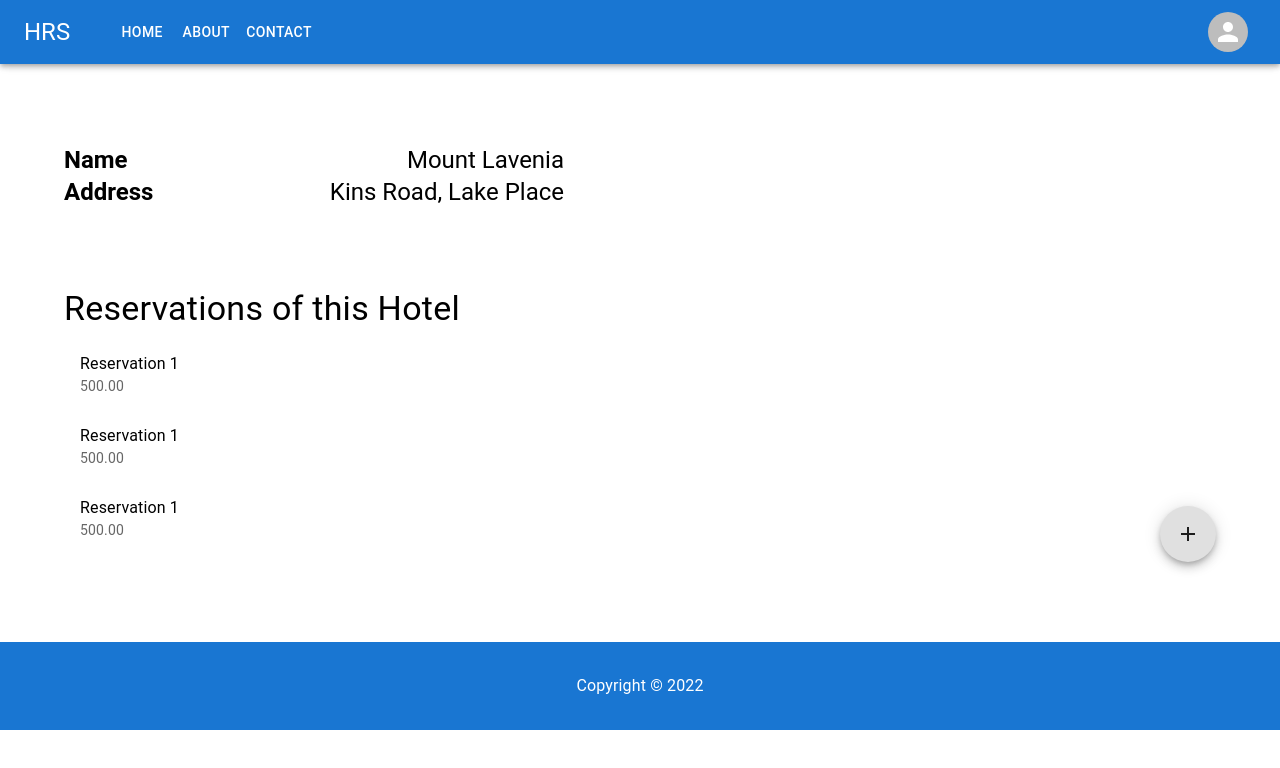
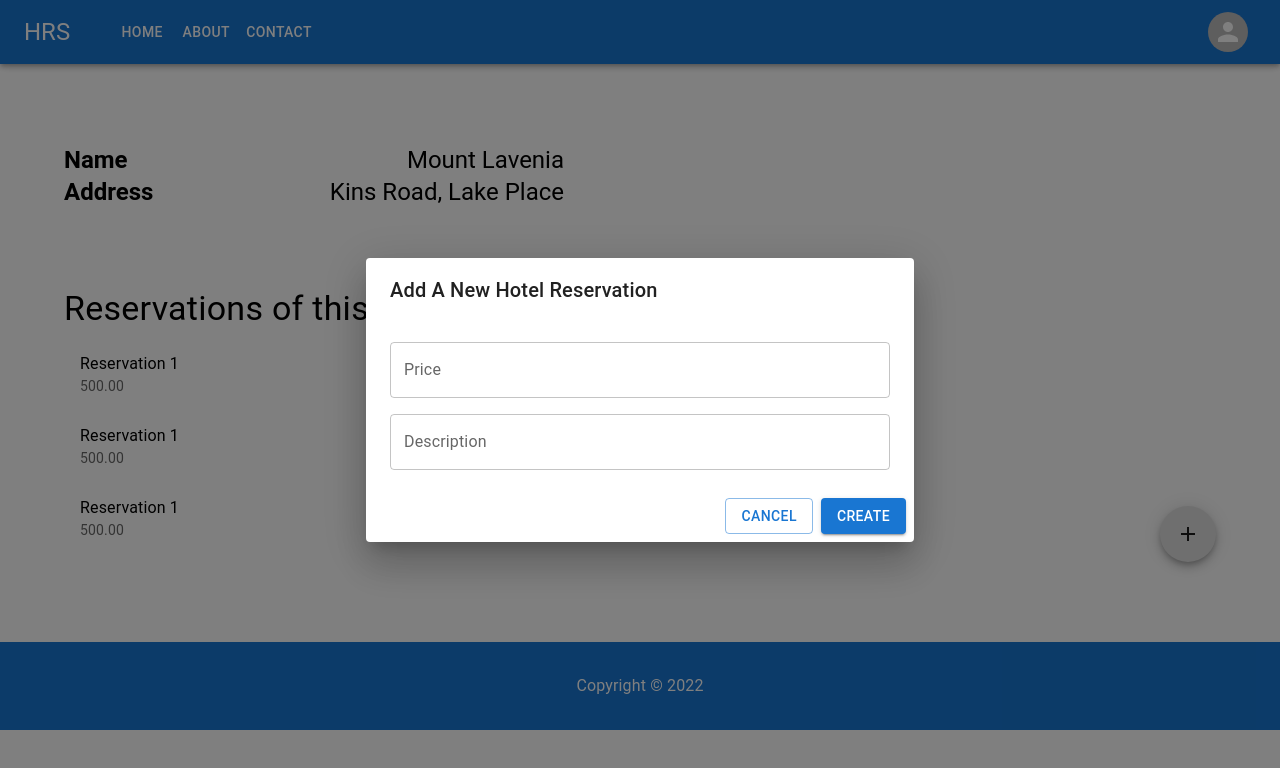
Before and after one commit to LassazVegaz/Hotel-Reservation-System, a React (Create React App) app in the folder frontend/: page / in a window 1280 px wide. Both pictures are taken after a click on the button 1188 px from the left and 534 px from the top of the page. Shown: the top 768 px of the page. Built offline with nearby package versions, Linux system fonts and the light colour scheme.

Commit message:
add or edit hotel res dialog

```diff
--- /dev/null
+++ b/frontend/src/components/AddEditReservationDialog/AddEditReservationDialog.tsx
@@ -0,0 +1,56 @@
+import {
+	Dialog,
+	DialogTitle,
+	Box,
+	DialogContent,
+	TextField,
+	DialogActions,
+	Button,
+} from "@mui/material";
+
+type AddEditReservationDialogProps = {
+	open: boolean;
+	onClose: () => void;
+};
+
+export const AddEditReservationDialog = ({
+	open,
+	onClose,
+}: AddEditReservationDialogProps) => {
+	return (
+		<Dialog open={open}>
+			<DialogTitle>Add A New Hotel Reservation</DialogTitle>
+
+			<Box component="form">
+				<DialogContent
+					sx={{
+						display: "flex",
+						flexDirection: "column",
+						width: 500,
+						rowGap: 2,
+					}}
+				>
+					<TextField label="Price" />
+					<TextField label="Description" />
+				</DialogContent>
+
+				<DialogActions>
+					<Button
+						variant="outlined"
+						color="primary"
+						onClick={onClose}
+					>
+						Cancel
+					</Button>
+					<Button
+						variant="contained"
+						color="primary"
+						onClick={onClose}
+					>
+						Create
+					</Button>
+				</DialogActions>
+			</Box>
+		</Dialog>
+	);
+};
--- a/frontend/src/pages/HotelVewPage/HotelReservations.tsx
+++ b/frontend/src/pages/HotelVewPage/HotelReservations.tsx
@@ -7,6 +7,8 @@ import {
 	ListItemText,
 	Typography,
 } from "@mui/material";
+import { useState } from "react";
+import { AddEditReservationDialog } from "../../components/AddEditReservationDialog/AddEditReservationDialog";
 
 const ReservationsList = () => {
 	return (
@@ -25,7 +27,10 @@ const ReservationsList = () => {
 };
 
 export const HotelReservations = () => {
+	const [openDialog, setOpenDialog] = useState(false);
+
 	return (
+		<>
 			<Box mt={10} position="relative">
 				<Typography variant="h4">Reservations of this Hotel</Typography>
 
@@ -37,9 +42,16 @@ export const HotelReservations = () => {
 						right: 0,
 						bottom: 0,
 					}}
+					onClick={() => setOpenDialog(true)}
 				>
 					<AddIcon />
 				</Fab>
 			</Box>
+
+			<AddEditReservationDialog
+				open={openDialog}
+				onClose={() => setOpenDialog(false)}
+			/>
+		</>
 	);
 };
```
Lines whose indentation alone changed are shown as unchanged.
